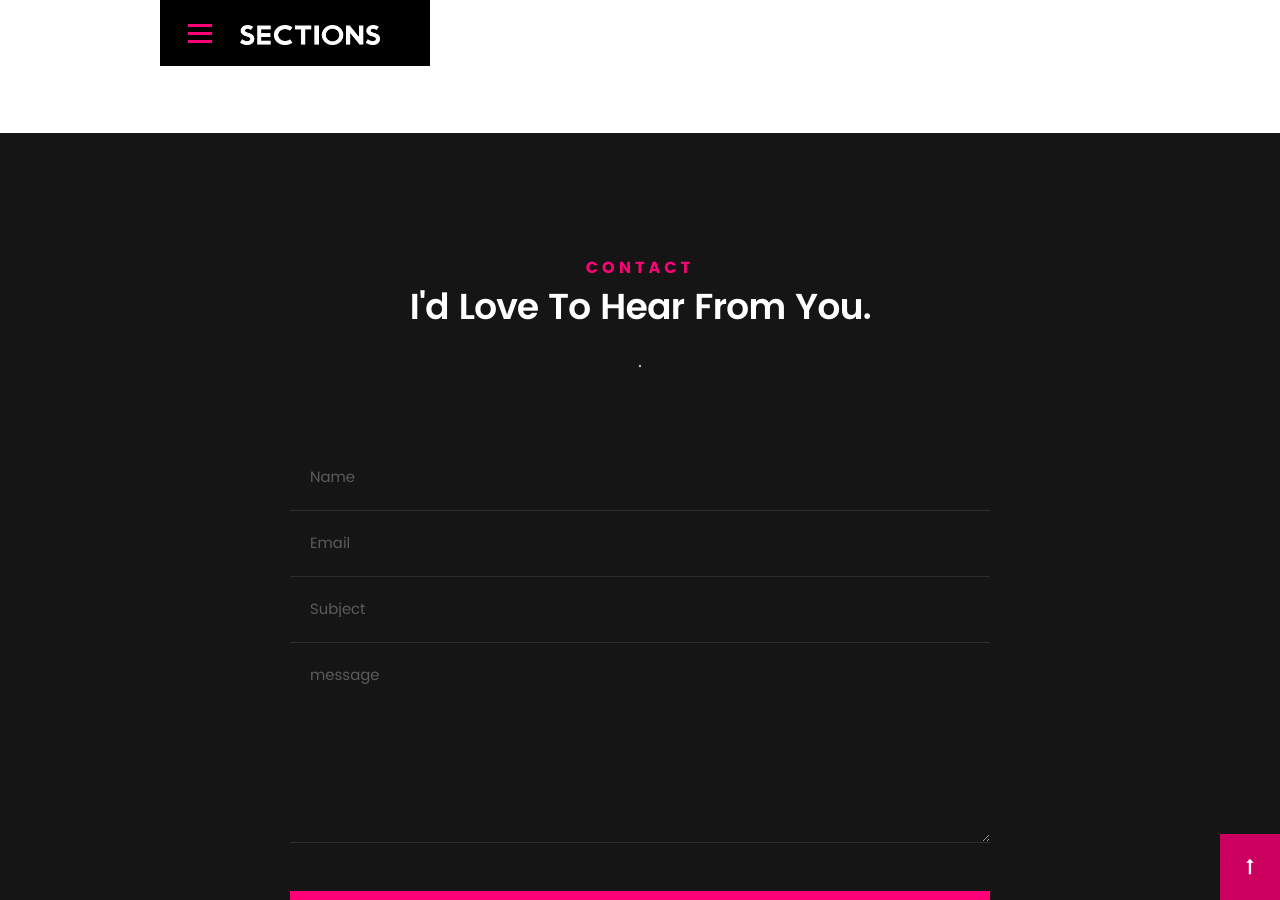
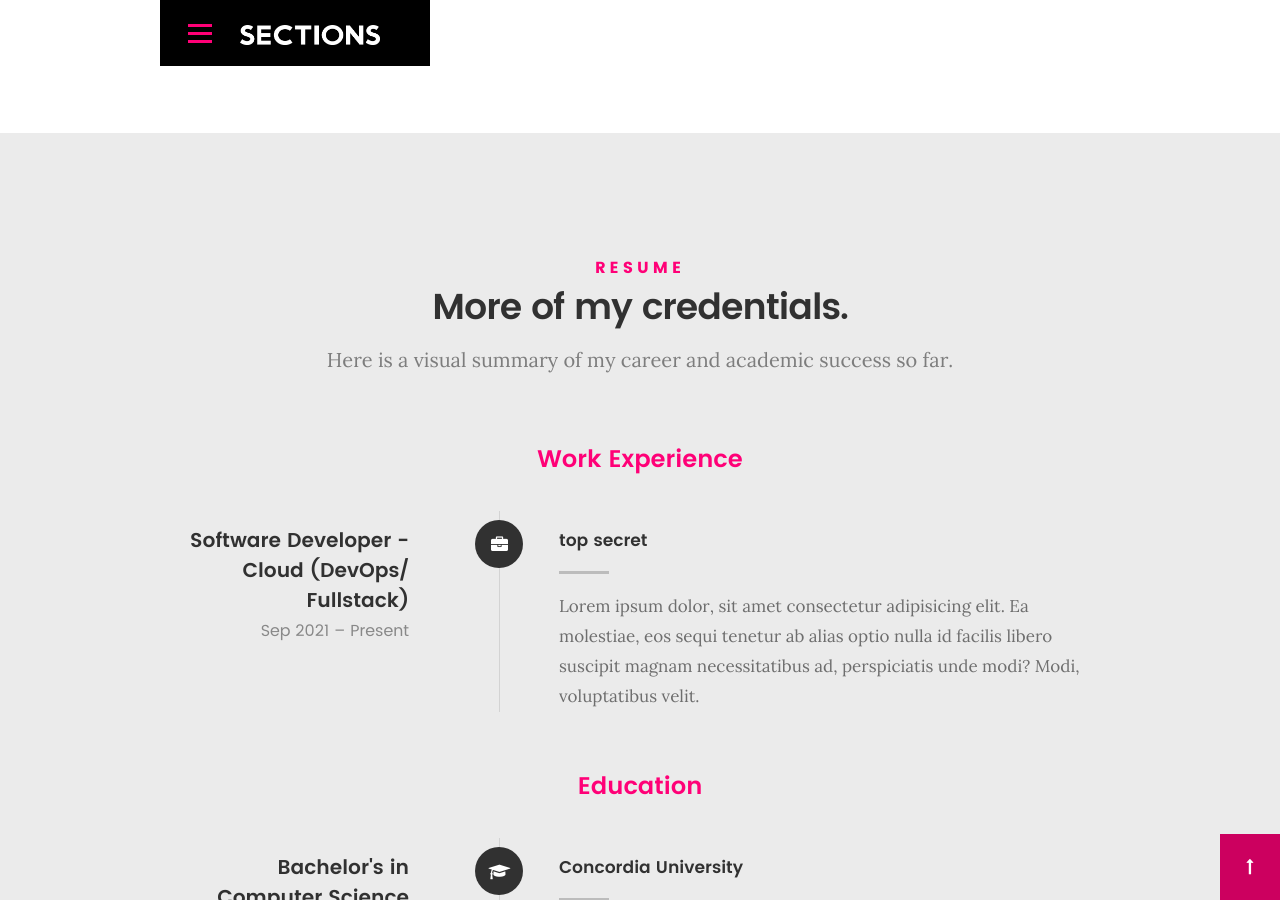
Before and after one commit to Vaansh/portfolio, a Jekyll site: the page built from index.html, in a window 1280 px wide and 900 px high, scrolled down 2009 px. Built offline with Jekyll 4.4.1, drawn with Linux system fonts in a browser that asks for light colours; some web fonts are replaced; some of the changed text lies outside the part shown.

Commit message:
add resume

```diff
--- /dev/null
+++ b/_data/work.yml
@@ -0,0 +1,9 @@
+- company: top secret
+  position: >
+    Software Developer
+    - Cloud (DevOps/ Fullstack)
+  from: Sep 2021
+  end: Present
+  description: >
+    Lorem ipsum dolor, sit amet consectetur adipisicing elit. Ea molestiae, eos sequi tenetur ab alias optio nulla id facilis
+    libero suscipit magnam necessitatibus ad, perspiciatis unde modi? Modi, voluptatibus velit.
--- a/_includes/contact.html
+++ b/_includes/contact.html
@@ -6,7 +6,7 @@
       <h5>Contact</h5>
       <h1>I'd Love To Hear From You.</h1>
 
-      <p class="lead">.</p>
+      <p class="lead">Write to let me knw</p>
     </div>
   </div>
   <!-- /section-intro -->
--- /dev/null
+++ b/_includes/resume.html
@@ -0,0 +1,83 @@
+<!-- resume Section
+   ================================================== -->
+<section id="resume" class="grey-section">
+  <div class="row section-intro">
+    <div class="col-twelve">
+      <h5>Resume</h5>
+      <h1>More of my credentials.</h1>
+
+      <p class="lead">
+        Here is a visual summary of my career and academic success so far.
+      </p>
+    </div>
+  </div>
+  <!-- /section-intro-->
+
+  <div class="row resume-timeline">
+    <div class="col-twelve resume-header">
+      <h2>Work Experience</h2>
+    </div>
+    <!-- /resume-header -->
+
+    <div class="col-twelve">
+      <div class="timeline-wrap">
+        {% for work in site.data.work %}
+        <div class="timeline-block">
+          <div class="timeline-ico">
+            <i class="fa fa-briefcase"></i>
+          </div>
+
+          <div class="timeline-header">
+            <h3>{{work.position}}</h3>
+            <p>{{work.from}} – {{work.end}}</p>
+          </div>
+
+          <div class="timeline-content">
+            <h4>{{work.company}}</h4>
+            <p>{{work.description}}</p>
+          </div>
+        </div>
+        {% endfor %}
+        <!-- /timeline-block -->
+      </div>
+      <!-- /timeline-wrap -->
+    </div>
+    <!-- /col-twelve -->
+  </div>
+  <!-- /resume-timeline -->
+
+  <div class="row resume-timeline">
+    <div class="col-twelve resume-header">
+      <h2>Education</h2>
+    </div>
+    <!-- /resume-header -->
+
+    <div class="col-twelve">
+      <div class="timeline-wrap">
+        {% for education in site.data.education %}
+        <div class="timeline-block">
+          <div class="timeline-ico">
+            <i class="fa fa-graduation-cap"></i>
+          </div>
+
+          <div class="timeline-header">
+            <h3>{{education.degree}}</h3>
+            <p>{{education.from}} – {{education.end}}</p>
+          </div>
+
+          <div class="timeline-content">
+            <h4>{{education.institution}}</h4>
+            <p>{{education.line1}}<br />{{education.line2}}</p>
+          </div>
+        </div>
+        {% endfor %}
+
+        <!-- /timeline-block -->
+      </div>
+      <!-- /timeline-wrap -->
+    </div>
+    <!-- /col-twelve -->
+  </div>
+  <!-- /resume-timeline -->
+</section>
+<!-- /features -->
--- a/index.html
+++ b/index.html
@@ -4,9 +4,8 @@ title: Vaansh Lakhwara
 ---
 
 {% include navbar.html %}
-
 {% include intro.html %}
 {% include about.html %}
+{% include resume.html %}
 {% include contact.html %}
-
 {% include footer.html %}
```
Also changed, not shown: _data/education.yaml (added, +12 -0 lines).
